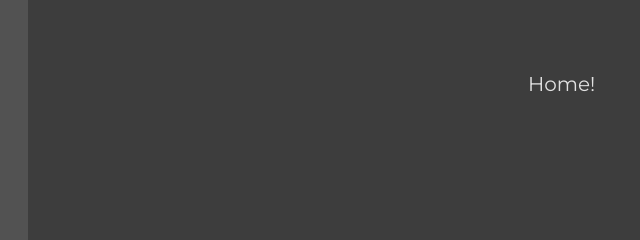
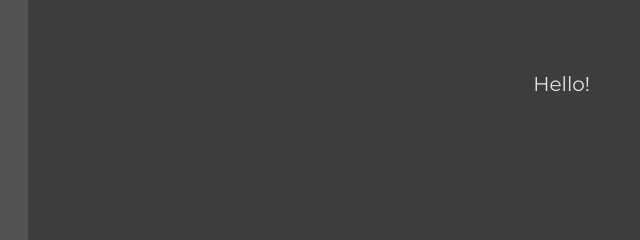
Before and after one commit to LilypadNebula/lily-eisner-website, a Gatsby site: page / in a window 1280 px wide. Shown: the part 316-556 px from the top of the page, 185-825 px from the left. Built offline with nearby package versions, Linux system fonts and the light colour scheme; Gatsby itself is replaced by a stand-in of ours.

Commit message:
Remove framer motion and animation

```diff
--- a/package.json
+++ b/package.json
@@ -17,7 +17,6 @@
   "dependencies": {
     "@fontsource/audiowide": "^4.2.2",
     "@fontsource/montserrat": "^4.2.2",
-    "framer-motion": "^4.1.2",
     "gatsby": "^3.2.1",
     "gatsby-plugin-image": "^1.2.0",
     "gatsby-plugin-layout": "^2.2.0",
--- a/src/pages/bleep.js
+++ b/src/pages/bleep.js
@@ -1,9 +1,8 @@
 import React from 'react'
-import {motion} from 'framer-motion'
 
 
 const Bleep = () => {
-  return <motion.div animate={{opacity: 0}}>Home!</motion.div>
+  return <p>Bleep</p>
 }
 
 export default Bleep
--- a/src/pages/index.js
+++ b/src/pages/index.js
@@ -1,9 +1,8 @@
 import * as React from "react"
-import {motion} from 'framer-motion'
 
 // markup
 const IndexPage = () => {
-  return <motion.div initial={{opacity: 0}} animate={{opacity: 1}}>Home!</motion.div>
+  return <p>Hello!</p>
 }
 
 export default IndexPage
```
Also changed, not shown: 1 other file.
